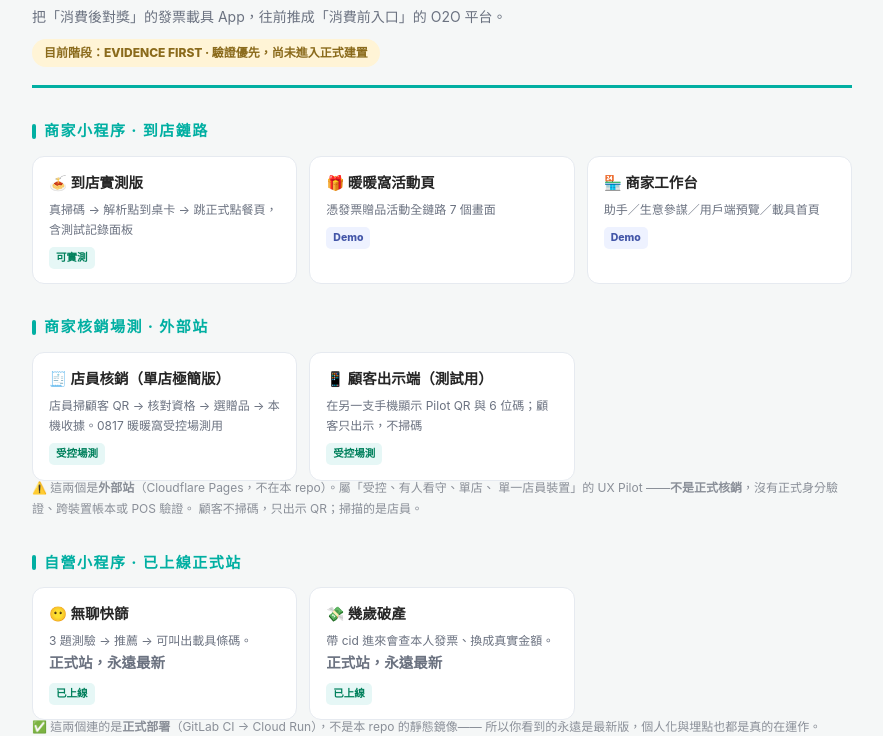
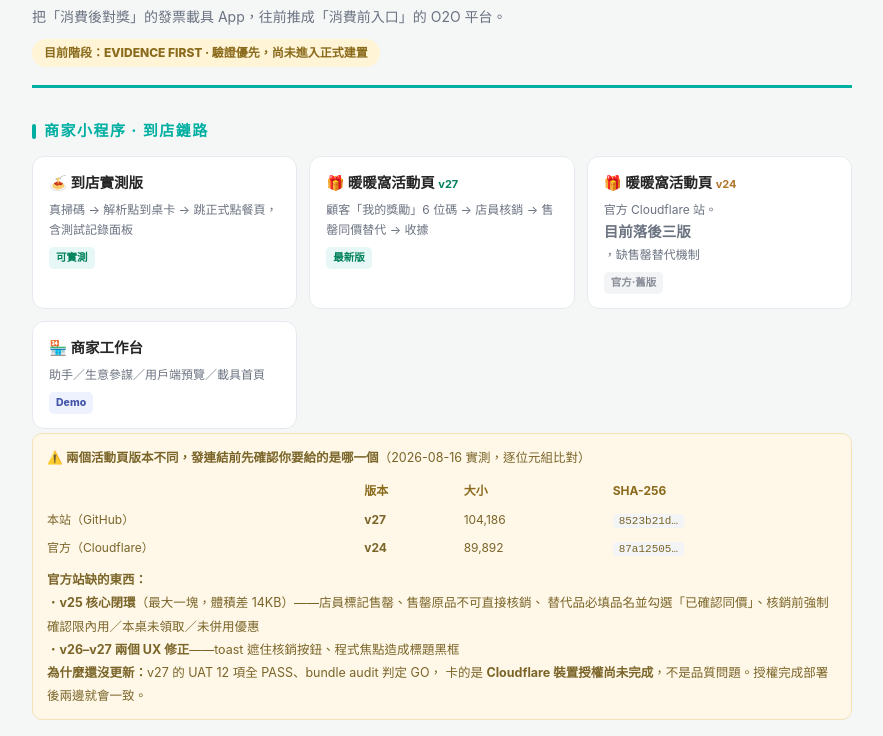
Before and after one commit to robertshao-cmd/local-life-invoice-demo, a plain HTML site: page index.html in a window 1280 px wide. Shown: the part 79-815 px from the top of the page, without its empty margins (198-1081 px from the left). Drawn offline with Linux system fonts and the light colour scheme.

Commit message:
publish: 自 local-life-invoice/prototypes 同步

```diff
--- a/index.html
+++ b/index.html
@@ -43,15 +43,39 @@
       <span class="tag t-live">可實測</span>
     </a>
     <a class="card" href="./consumer/activity-nnw-gift.html">
-      <b>🎁 暖暖窩活動頁</b>
-      <small>憑發票贈品活動全鏈路 7 個畫面</small>
-      <span class="tag t-demo">Demo</span>
+      <b>🎁 暖暖窩活動頁 <span style="font-size:11px;color:#01805C">v27</span></b>
+      <small>顧客「我的獎勵」6 位碼 → 店員核銷 → 售罄同價替代 → 收據</small>
+      <span class="tag t-live">最新版</span>
+    </a>
+    <a class="card" href="https://nnw-warmnest-owner-demo.pages.dev/" target="_blank" rel="noopener noreferrer">
+      <b>🎁 暖暖窩活動頁 <span style="font-size:11px;color:#B0742A">v24</span></b>
+      <small>官方 Cloudflare 站。<b>目前落後三版</b>，缺售罄替代機制</small>
+      <span class="tag t-old">官方·舊版</span>
     </a>
     <a class="card" href="./merchant/merchant.html">
       <b>🏪 商家工作台</b>
       <small>助手／生意參謀／用戶端預覽／載具首頁</small>
       <span class="tag t-demo">Demo</span>
     </a>
+  </div>
+  <div style="background:#FFF8E8;border:1px solid #F2E3B8;border-radius:10px;padding:12px 14px;font-size:12.5px;line-height:1.85;color:#7A6428;margin-top:4px">
+    ⚠️ <b>兩個活動頁版本不同，發連結前先確認你要給的是哪一個</b>（2026-08-16 實測，逐位元組比對）
+    <table style="width:100%;border-collapse:collapse;margin:8px 0 6px;font-size:12px">
+      <tr style="text-align:left;color:#8A6A1B">
+        <th style="padding:3px 6px 3px 0">　</th><th style="padding:3px 6px">版本</th>
+        <th style="padding:3px 6px">大小</th><th style="padding:3px 6px">SHA-256</th>
+      </tr>
+      <tr><td style="padding:3px 6px 3px 0">本站（GitHub）</td><td style="padding:3px 6px"><b>v27</b></td>
+          <td style="padding:3px 6px">104,186</td><td style="padding:3px 6px"><code style="font-size:11px">8523b21d…</code></td></tr>
+      <tr><td style="padding:3px 6px 3px 0">官方（Cloudflare）</td><td style="padding:3px 6px"><b>v24</b></td>
+          <td style="padding:3px 6px">89,892</td><td style="padding:3px 6px"><code style="font-size:11px">87a12505…</code></td></tr>
+    </table>
+    <b>官方站缺的東西：</b><br>
+    ・<b>v25 核心閉環</b>（最大一塊，體積差 14KB）——店員標記售罄、售罄原品不可直接核銷、
+    替代品必填品名並勾選「已確認同價」、核銷前強制確認限內用／本桌未領取／未併用優惠<br>
+    ・<b>v26–v27 兩個 UX 修正</b>——toast 遮住核銷按鈕、程式焦點造成標題黑框<br>
+    <b>為什麼還沒更新：</b>v27 的 UAT 12 項全 PASS、bundle audit 判定 GO，
+    卡的是 <b>Cloudflare 裝置授權尚未完成</b>，不是品質問題。授權完成部署後兩邊就會一致。
   </div>
 
   <h2>商家核銷場測 · 外部站</h2>
```
Also changed, not shown: consumer/activity-nnw-gift.html (+22 -0 lines).
